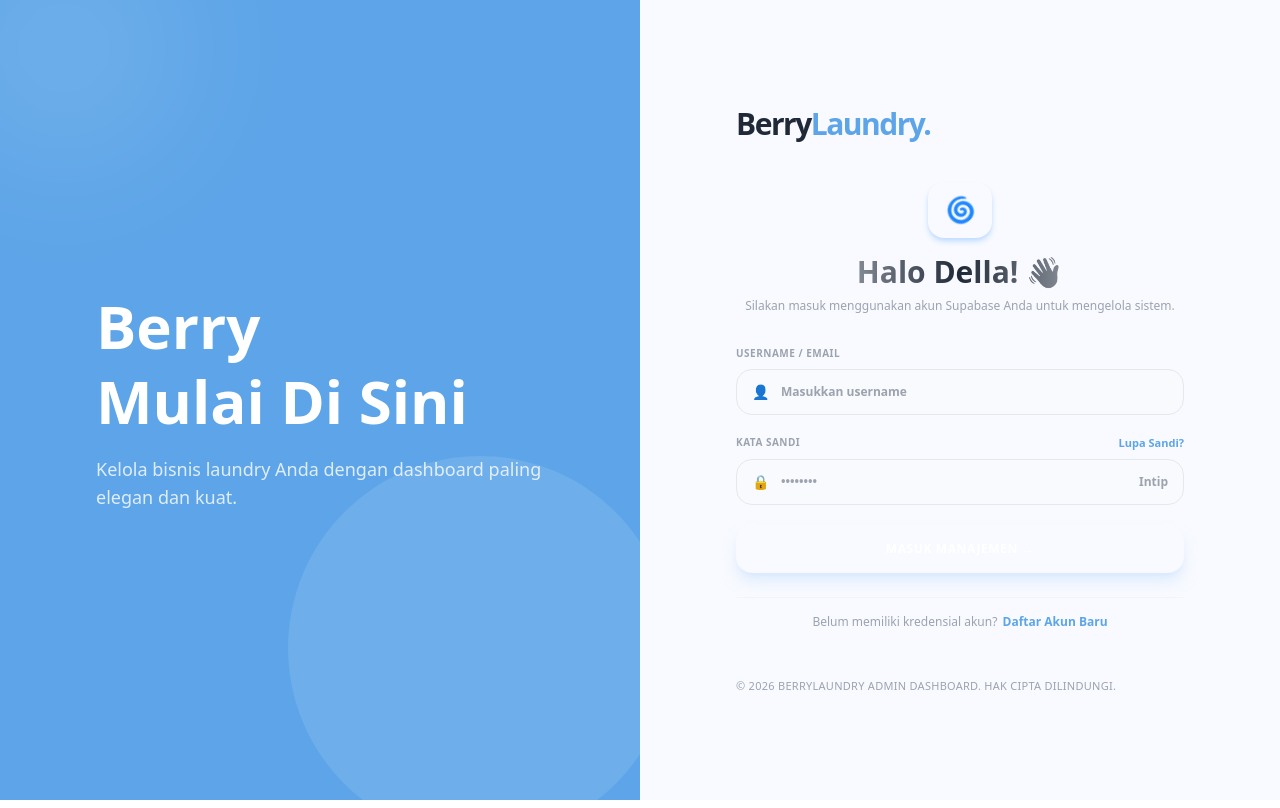
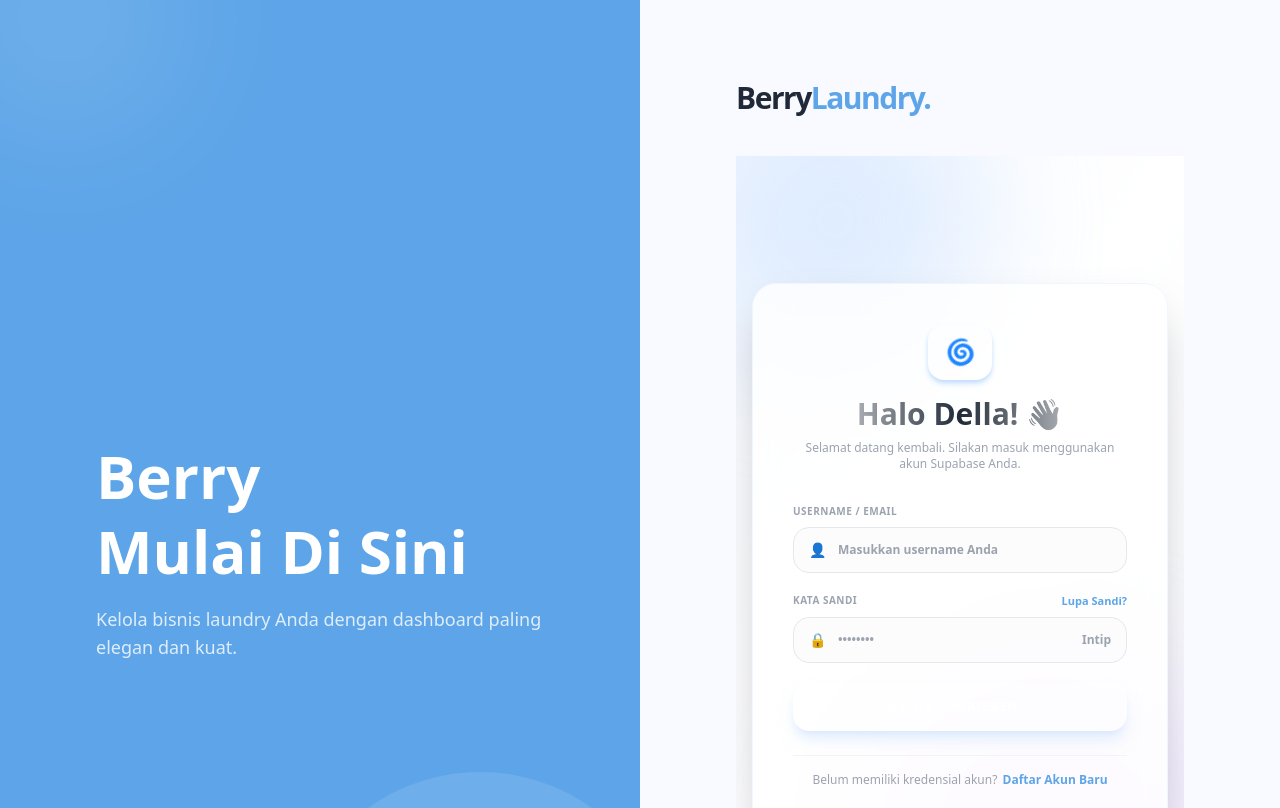
Before and after one commit to della1206/react-della-fox, a React (Vite) app: page /login in a window 1280 px wide. Shown: the top 808 px of the page. Built offline with nearby package versions, Linux system fonts and the light colour scheme.

Commit message:
fungsi checkLogin

```diff
--- a/src/pages/auth/Login.jsx
+++ b/src/pages/auth/Login.jsx
@@ -1,6 +1,6 @@
 import React, { useState } from "react";
 import { useNavigate } from "react-router-dom";
-import { userAPI } from "../../services/userAPI"; // Pastikan path import benar
+import { userAPI } from "../../services/userAPI"; // Pastikan path impor ini benar
 
 export default function Login({ setIsLoggedIn }) {
   const navigate = useNavigate();
@@ -13,13 +13,13 @@ export default function Login({ setIsLoggedIn }) {
     try {
       setLoading(true);
 
-      // FIX: Nama fungsi diubah dari loginCheck menjadi checkLogin agar sinkron dengan userAPI.js
+      // FIX MUTLAK: Menggunakan checkLogin (bukan loginCheck) agar sinkron dengan userAPI.js
       const result = await userAPI.checkLogin(dataForm.email);
 
       if (result.length > 0) {
         const userObj = result[0];
 
-        // Validasi kecocokan password
+        // Validasi kecocokan password plaintext
         if (userObj.password === dataForm.password) {
           setIsLoggedIn(true);
           localStorage.setItem("isLoggedIn", "true");
@@ -39,7 +39,15 @@ export default function Login({ setIsLoggedIn }) {
   };
 
   return (
-    <div className="animate-in fade-in zoom-in-95 duration-500">
+    <div className="min-h-screen bg-gradient-to-br from-blue-50 via-white to-purple-50 flex items-center justify-center p-4 font-sans relative overflow-hidden">
+
+      {/* Ornamen Latar Belakang Estetik */}
+      <div className="absolute top-[-10%] left-[-10%] w-72 h-72 bg-blue-200 rounded-full blur-3xl opacity-40 animate-pulse pointer-events-none" />
+      <div className="absolute bottom-[-10%] right-[-10%] w-96 h-96 bg-purple-200 rounded-full blur-3xl opacity-40 animate-pulse pointer-events-none" />
+
+      {/* Kontainer Utama Kartu Login Centered (Tanpa Banner Besar) */}
+      <div className="w-full max-w-md bg-white/80 backdrop-blur-md rounded-3xl p-8 md:p-10 shadow-2xl border border-blue-50 relative z-10 animate-in fade-in zoom-in-95 duration-500">
+
         {/* Logo & Judul Sambutan */}
         <div className="text-center mb-8">
           <div className="w-16 h-14 bg-gradient-to-tr from-[#5da5e8] to-[#4a8ecc] rounded-2xl flex items-center justify-center text-2xl shadow-md shadow-blue-200 mx-auto mb-4 transform hover:rotate-12 transition-transform duration-300">
@@ -49,12 +57,13 @@ export default function Login({ setIsLoggedIn }) {
             Halo Della! 👋
           </h2>
           <p className="text-gray-400 text-xs mt-2 font-medium">
-          Silakan masuk menggunakan akun Supabase Anda untuk mengelola sistem.
+            Selamat datang kembali. Silakan masuk menggunakan akun Supabase Anda.
           </p>
         </div>
 
         {/* Form Login */}
         <form onSubmit={handleSubmit} className="space-y-5">
+          {/* Input Username */}
           <div className="group">
             <label className="block text-[10px] font-bold text-gray-400 uppercase tracking-wider mb-2 group-focus-within:text-[#5da5e8] transition-colors">
               Username / Email
@@ -65,13 +74,14 @@ export default function Login({ setIsLoggedIn }) {
                 type="text"
                 disabled={loading}
                 className="w-full pl-11 pr-5 py-3.5 bg-gray-50/50 border border-gray-200 rounded-2xl focus:bg-white focus:ring-4 focus:ring-[#5da5e8]/10 focus:border-[#5da5e8] transition-all outline-none text-xs font-semibold text-gray-700 disabled:opacity-50"
-              placeholder="Masukkan username"
+                placeholder="Masukkan username Anda"
                 onChange={(e) => setDataForm({ ...dataForm, email: e.target.value })}
                 required
               />
             </div>
           </div>
 
+          {/* Input Password */}
           <div className="group">
             <div className="flex justify-between mb-2">
               <label className="block text-[10px] font-bold text-gray-400 uppercase tracking-wider group-focus-within:text-[#5da5e8] transition-colors">
@@ -101,6 +111,7 @@ export default function Login({ setIsLoggedIn }) {
             </div>
           </div>
 
+          {/* Tombol Masuk */}
           <button
             type="submit"
             disabled={loading}
@@ -110,6 +121,7 @@ export default function Login({ setIsLoggedIn }) {
           </button>
         </form>
 
+        {/* Link Sambung Kembali Ke Halaman Register */}
         <div className="text-center mt-6 pt-4 border-t border-gray-100">
           <p className="text-xs text-gray-400 font-medium">
             Belum memiliki kredensial akun?{" "}
@@ -121,6 +133,8 @@ export default function Login({ setIsLoggedIn }) {
             </span>
           </p>
         </div>
+
+      </div>
     </div>
   );
 }
```
Lines whose indentation alone changed are shown as unchanged.
